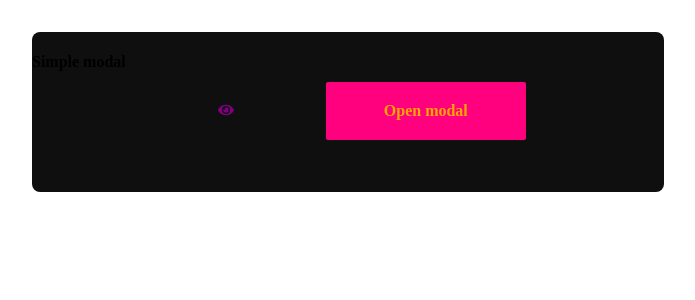
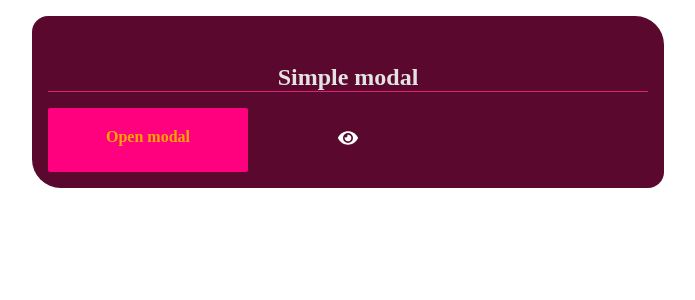
Before and after one commit to josellia/projetos-reactJS, a React (Create React App) app in the folder jabutimodal/: page / in a window 1280 px wide. Shown: the top 300 px of the page, without its empty margins (292-987 px from the left). Built offline with nearby package versions, Linux system fonts and the light colour scheme; the HTML template or start-up script is replaced by a standard one.

Commit message:
style: container modal

```diff
--- a/jabutimodal/src/App.js
+++ b/jabutimodal/src/App.js
@@ -2,9 +2,9 @@ import Modals from "./pages/Modals/Modals";
 
 function App() {
   return (
-    <div className="App">
+    <>
      <Modals/>
-    </div>
+    </>
   );
 }
 
--- a/jabutimodal/src/assests/styles/_global.scss
+++ b/jabutimodal/src/assests/styles/_global.scss
@@ -1,4 +1,5 @@
 @import './base/reset';
+@import './configs/variables';
 
 body{
     height: 100%;
--- /dev/null
+++ b/jabutimodal/src/assests/styles/configs/_variables.scss
@@ -0,0 +1,5 @@
+// theme colors
+$primary: #02a2ef;
+$secondary: #1ac888;
+
+// color palette
--- a/jabutimodal/src/components/AnimateModalSimple/AnimateModalSimple.jsx
+++ b/jabutimodal/src/components/AnimateModalSimple/AnimateModalSimple.jsx
@@ -10,27 +10,22 @@ const AnimateModalSimple = (props) => {
          color: colorTextOpenModal || '#ffa500'
      },
 
-     stylesTitle: {
-       background: bgHeader || 'rgba(2,162,239,1)'
-     }
  }
   return (
     <>
-    <div>
-
-      <a style={styles.stylesModalOpen} className="modal-open" href="#modal" {...props}>
+      <a style={styles.stylesModalOpen} className="modal-open" href="#modal">
       {titleButton}
       {!!icon && (
           <span>{icon}</span>
       )}
       </a>
-    </div>
+
       <div className="modal" id="modal">
         <div className="modal-content">
           <a href="!#" className="modal-close" title="Close Modal">
             X
           </a>
-          <h3 style={styles.stylesTitle} className="title-simple-modal">{title}</h3>
+          <h3  className="title-simple-modal">{title}</h3>
           <div className="modal-section">
             <p>{content}</p>
           </div>
--- a/jabutimodal/src/components/AnimateModalSimple/AnimateModalSimple.scss
+++ b/jabutimodal/src/components/AnimateModalSimple/AnimateModalSimple.scss
@@ -7,7 +7,6 @@ a.modal-open {
     display: block;
     padding: 20px;
     font-weight: bold;
-    margin: 50px auto;
     width: 200px;
     border-radius: 2px;
     text-align: center;
@@ -70,7 +69,7 @@ a.modal-open {
     text-align:center;
     border-bottom:1px solid #e0e0e0;
     text-transform:uppercase;
-    // background:rgba(2,162,239,1);
+    background:#02a2ef;
     color:#fff;
     border-radius:4px 4px 0 0;
   }
--- a/jabutimodal/src/pages/Modals/Modals.jsx
+++ b/jabutimodal/src/pages/Modals/Modals.jsx
@@ -6,20 +6,22 @@ const Modals = () => {
   return (
     <div className="modal-container">
       <h4>Simple modal</h4>
+      <div className="modal-container__main">
         <AnimateModalSimple
-        icon={<FaEye color="purple" />}
-        title="Modal Title"
-        content="Modal Content Here"
-        bgColorModalOpen="transparent"
-
-      />
-         <AnimateModalSimple
-
           title="Modal Title"
           content="Modal Content Here"
           bgColorModalOpen="#ff007f"
           titleButton="Open modal"
         />
+
+        <AnimateModalSimple
+          icon={<FaEye color="#fff" size={20} />}
+          title="Modal Title"
+          content="Modal Content Here"
+          bgColorModalOpen="transparent"
+          bgHeader="blue"
+        />
+      </div>
     </div>
   );
 };
--- a/jabutimodal/src/pages/Modals/Modals.scss
+++ b/jabutimodal/src/pages/Modals/Modals.scss
@@ -1,8 +1,19 @@
 .modal-container{
-    background-color: #0f0f0f;
     margin: 0 auto;
+    background-color: #5a082e;
     width: 50%;
-    margin-top: 2rem;
-    border-radius: 8px;
-    display: flex;
+    margin-top: 1rem;
+    padding: 1rem;
+    border-radius: 1rem 1.8rem;
+
+    h4{
+        text-align: center;
+        margin-bottom: 1rem;
+        font-size: 1.5rem;
+        color: #e4e2e3;
+        border-bottom: 1px solid #dd1f78;
+    }
+    .modal-container__main {
+        display: flex;
+    }
 }
```
Lines whose indentation alone changed are shown as unchanged.
